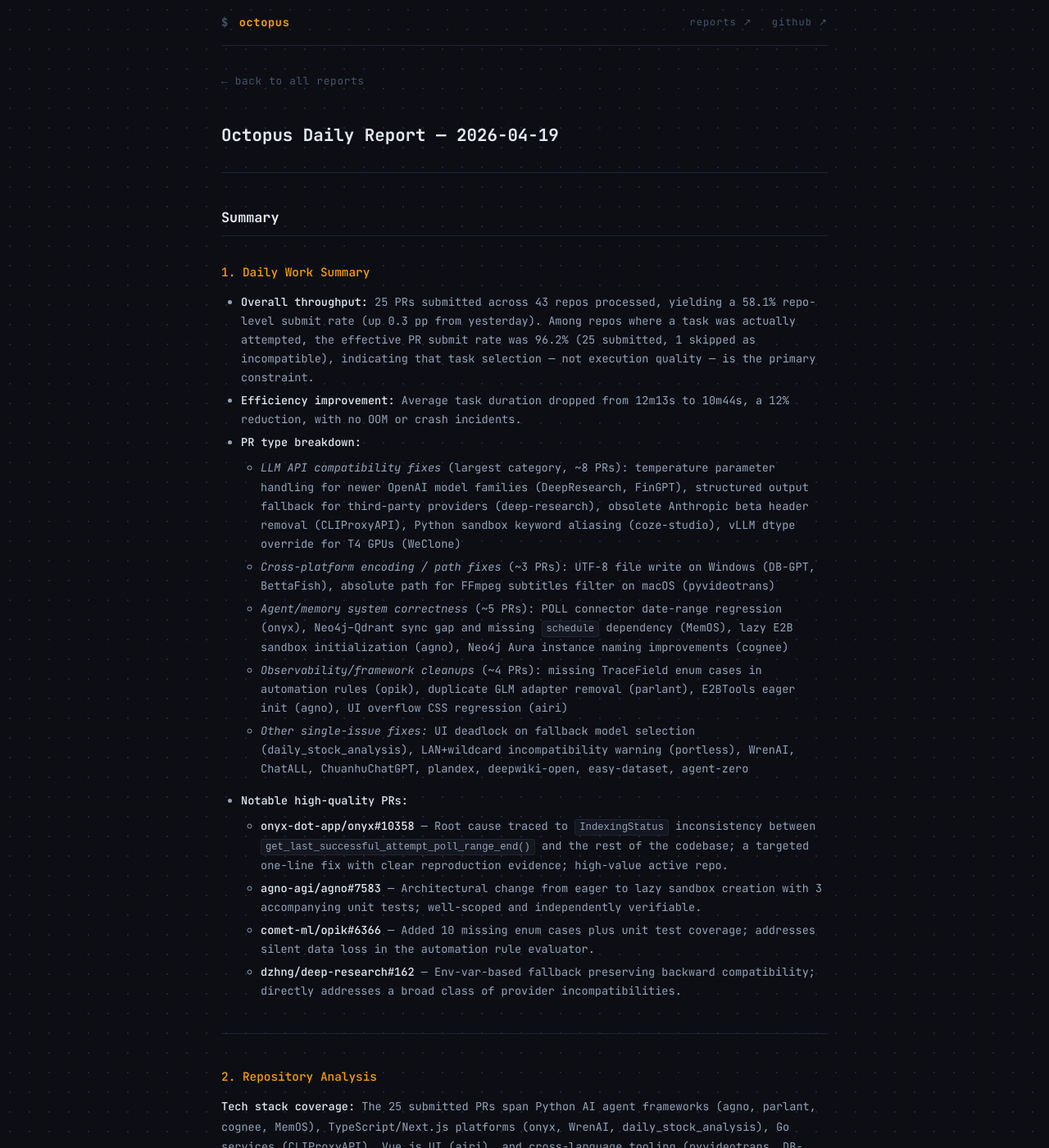
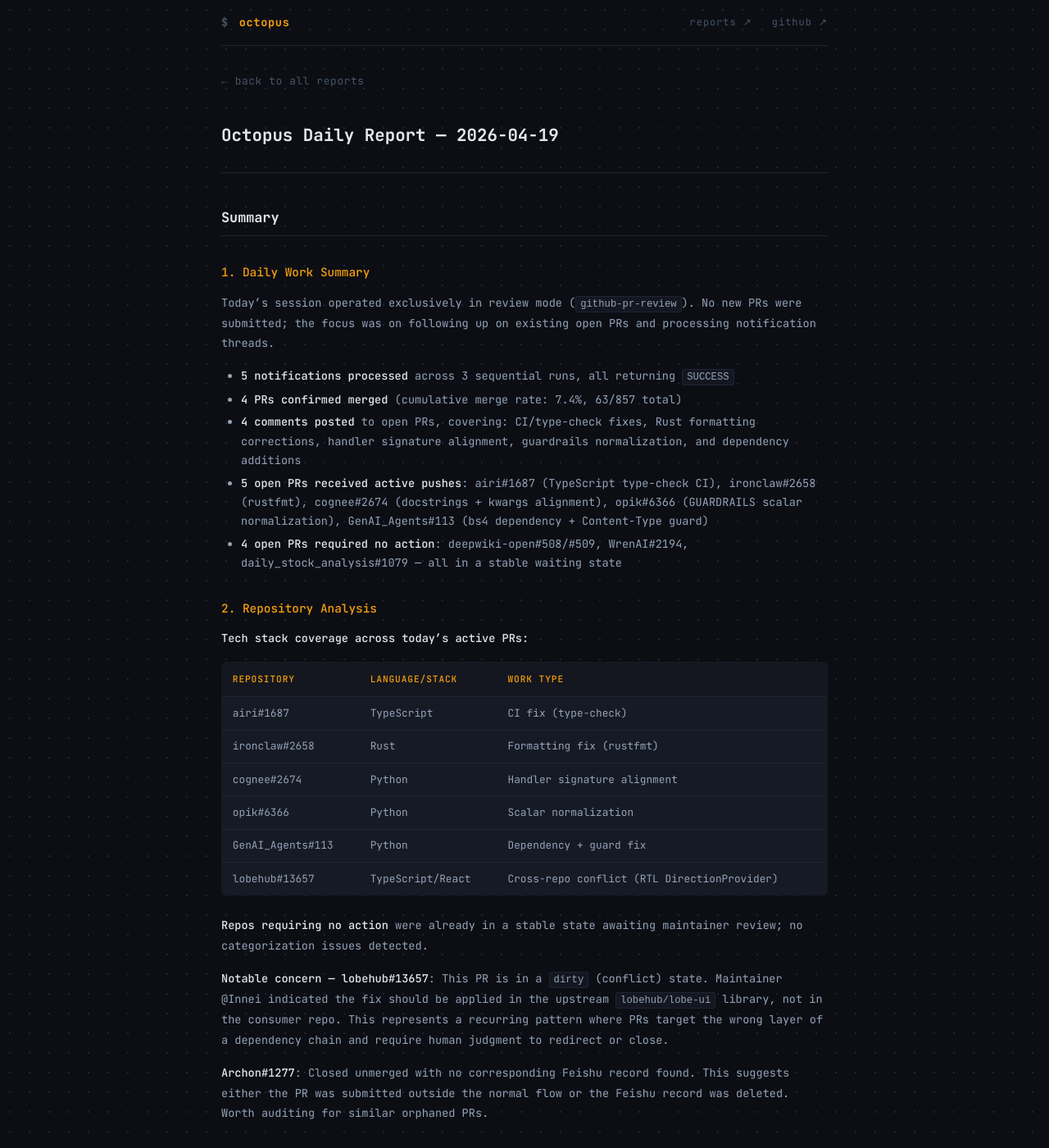
Before and after one commit to octo-patch/daily-reports, a Jekyll site: the page built from 2026-04/2026-04-19.md, in a window 1280 px wide and 1400 px high. Shown: the whole window at 82% size. Built offline with Jekyll 4.4.1, drawn with Linux system fonts in a browser that asks for light colours; some of the changed text lies outside the part shown.

Commit message:
daily report: 2026-04-19

```diff
--- a/2026-04/2026-04-19.md
+++ b/2026-04/2026-04-19.md
@@ -1,83 +1,71 @@
 ---
 layout: report
 title: "Octopus Daily Report — 2026-04-19"
-summary: "- **Overall throughput:** 25 PRs submitted across 43 repos processed, yielding a 58.1% repo-level submit rate (up 0.3 pp from yesterday). Among repos where a task was actually attempted, the effective"
+summary: "Todays session operated exclusively in review mode (`github-pr-review`). No new PRs were submitted; the focus was on following up on existing open PRs and processing notification threads."
 ---
 
 ## Summary
 
 ### 1. Daily Work Summary
 
-- **Overall throughput:** 25 PRs submitted across 43 repos processed, yielding a 58.1% repo-level submit rate (up 0.3 pp from yesterday). Among repos where a task was actually attempted, the effective PR submit rate was 96.2% (25 submitted, 1 skipped as incompatible), indicating that task selection — not execution quality — is the primary constraint.
-- **Efficiency improvement:** Average task duration dropped from 12m13s to 10m44s, a 12% reduction, with no OOM or crash incidents.
-- **PR type breakdown:**
-  - *LLM API compatibility fixes* (largest category, ~8 PRs): temperature parameter handling for newer OpenAI model families (DeepResearch, FinGPT), structured output fallback for third-party providers (deep-research), obsolete Anthropic beta header removal (CLIProxyAPI), Python sandbox keyword aliasing (coze-studio), vLLM dtype override for T4 GPUs (WeClone)
-  - *Cross-platform encoding / path fixes* (~3 PRs): UTF-8 file write on Windows (DB-GPT, BettaFish), absolute path for FFmpeg subtitles filter on macOS (pyvideotrans)
-  - *Agent/memory system correctness* (~5 PRs): POLL connector date-range regression (onyx), Neo4j–Qdrant sync gap and missing `schedule` dependency (MemOS), lazy E2B sandbox initialization (agno), Neo4j Aura instance naming improvements (cognee)
-  - *Observability/framework cleanups* (~4 PRs): missing TraceField enum cases in automation rules (opik), duplicate GLM adapter removal (parlant), E2BTools eager init (agno), UI overflow CSS regression (airi)
-  - *Other single-issue fixes:* UI deadlock on fallback model selection (daily_stock_analysis), LAN+wildcard incompatibility warning (portless), WrenAI, ChatALL, ChuanhuChatGPT, plandex, deepwiki-open, easy-dataset, agent-zero
-- **Notable high-quality PRs:**
-  - **onyx-dot-app/onyx#10358** — Root cause traced to `IndexingStatus` inconsistency between `get_last_successful_attempt_poll_range_end()` and the rest of the codebase; a targeted one-line fix with clear reproduction evidence; high-value active repo.
-  - **agno-agi/agno#7583** — Architectural change from eager to lazy sandbox creation with 3 accompanying unit tests; well-scoped and independently verifiable.
-  - **comet-ml/opik#6366** — Added 10 missing enum cases plus unit test coverage; addresses silent data loss in the automation rule evaluator.
-  - **dzhng/deep-research#162** — Env-var-based fallback preserving backward compatibility; directly addresses a broad class of provider incompatibilities.
+Today's session operated exclusively in review mode (`github-pr-review`). No new PRs were submitted; the focus was on following up on existing open PRs and processing notification threads.
 
----
+- **5 notifications processed** across 3 sequential runs, all returning `SUCCESS`
+- **4 PRs confirmed merged** (cumulative merge rate: 7.4%, 63/857 total)
+- **4 comments posted** to open PRs, covering: CI/type-check fixes, Rust formatting corrections, handler signature alignment, guardrails normalization, and dependency additions
+- **5 open PRs received active pushes**: airi#1687 (TypeScript type-check CI), ironclaw#2658 (rustfmt), cognee#2674 (docstrings + kwargs alignment), opik#6366 (GUARDRAILS scalar normalization), GenAI_Agents#113 (bs4 dependency + Content-Type guard)
+- **4 open PRs required no action**: deepwiki-open#508/#509, WrenAI#2194, daily_stock_analysis#1079 — all in a stable waiting state
 
 ### 2. Repository Analysis
 
-**Tech stack coverage:**
-The 25 submitted PRs span Python AI agent frameworks (agno, parlant, cognee, MemOS), TypeScript/Next.js platforms (onyx, WrenAI, daily_stock_analysis), Go services (CLIProxyAPI), Vue.js UI (airi), and cross-language tooling (pyvideotrans, DB-GPT). Coverage is broad with no obvious gap; the LLM framework category is well-represented.
+**Tech stack coverage across today's active PRs:**
 
-**High-value repos (active, high-star, strong maintainer signal):**
-onyx-dot-app/onyx, agno-agi/agno, comet-ml/opik, eosphoros-ai/DB-GPT, coze-dev/coze-studio, emcie-co/parlant. These are all actively maintained with recent pushes (within 24–48 hours of task execution).
+| Repository | Language/Stack | Work Type |
+|---|---|---|
+| airi#1687 | TypeScript | CI fix (type-check) |
+| ironclaw#2658 | Rust | Formatting fix (rustfmt) |
+| cognee#2674 | Python | Handler signature alignment |
+| opik#6366 | Python | Scalar normalization |
+| GenAI_Agents#113 | Python | Dependency + guard fix |
+| lobehub#13657 | TypeScript/React | Cross-repo conflict (RTL DirectionProvider) |
 
-**Skipped repo categorization:**
+**Repos requiring no action** were already in a stable state awaiting maintainer review; no categorization issues detected.
 
-| Reason | Count | Representative Examples |
-|---|---|---|
-| All actionable issues assigned or have open PRs | 5 | 1Panel-dev/MaxKB, meta-llama/llama-cookbook, arc53/DocsGPT, elizaOS/eliza, InsForge/InsForge |
-| Feature requests / enhancements only | 3 | humanlayer/12-factor-agents (docs-only), vercel-ai-sdk (no actionable bugs), various |
-| Explicit anti-AI-PR / contribution policy | 1 | camel-ai/camel (CONTRIBUTING.md bans unsolicited LLM PRs) |
-| Repo inactivity (>12 months) | 1 | TransformerOptimus/SuperAGI (last push 2025-01-22) |
-| No open issues | 2 | zhebrak/llm-cluster-simulator, distil-labs/distil-dlthub-models-from-traces |
+**Notable concern — lobehub#13657**: This PR is in a `dirty` (conflict) state. Maintainer @Innei indicated the fix should be applied in the upstream `lobehub/lobe-ui` library, not in the consumer repo. This represents a recurring pattern where PRs target the wrong layer of a dependency chain and require human judgment to redirect or close.
 
-**Data quality note:** Two log entries (NousResearch/hermes-agent, algorithmicsuperintelligence/openevolve) carry `Status=SKIPPED` in their log headers despite reporting a total of 4 PRs submitted (PR #12363, #12366, #455, #456) in their body text and REPO_BRIEF. These PRs do not appear in the official PR Summary list, suggesting a log status labeling inconsistency. If these 4 PRs were correctly counted, the actual submitted total would be 29, not 25. This warrants investigation of the status-labeling logic in the task runner.
-
----
+**Archon#1277**: Closed unmerged with no corresponding Feishu record found. This suggests either the PR was submitted outside the normal flow or the Feishu record was deleted. Worth auditing for similar orphaned PRs.
 
 ### 3. Issues & Failure Analysis
 
-**Timeout failures (2 workers):**
-No specific repo or error detail is available in the provided data. Both timed-out workers recovered (no crash/OOM), suggesting transient overload or a particularly large repo scan rather than a systematic bug. The 2 affected repos are unidentified — recommend adding repo name to timeout log entries for future diagnostics.
+**No failures or timeouts** were recorded today. All 3 runs completed with `SUCCESS`.
 
-**Skipped-repo patterns:**
-- The dominant skip reason is "all actionable issues already covered" — maintainers are assigning or linking PRs quickly in active repos. This is an upstream queue selection issue, not a bot execution issue.
-- camel-ai/camel's anti-AI policy is a known constraint (already in memory); it should be filtered at queue entry time rather than consuming a worker slot.
-- SuperAGI's inactivity was correctly detected and skipped; the 12-month threshold filter is working.
-- humanlayer/12-factor-agents is a pure documentation/principles repo with no application code — this type of repo should be excluded at queue selection.
+**Structural issue — cross-repo dependency mismatch (lobehub#13657)**:
+- Root cause: the bot submitted a fix to a consumer repository when the correct fix location is the upstream UI library
+- This is an upstream task selection issue, not a bot execution issue
+- The bot correctly identified and reported the problem after maintainer feedback, but could not autonomously resolve it
+- Recommended action: add a detection heuristic for repos that are thin wrappers over a separate UI library; flag these for human review before submission
 
-**Bot vs. task selection issues:**
-- Bot execution quality appears high: 0 OOM, 0 test failures, 0 incompatible submissions today.
-- The primary inefficiency is queue composition: docs-only repos, policy-blocked repos, and repos where all issues are already assigned are consuming worker capacity without output. Estimated wasted slots today: at least 4–5 (camel, 12-factor-agents, SuperAGI, llm-cluster-simulator, distil-dlthub-models).
-
----
+**Orphaned PR (Archon#1277)**:
+- Closed without merge, no Feishu record
+- Insufficient data to determine root cause (PR may have been manually submitted or record cleanup may have occurred)
 
 ### 4. PR Follow-up Tracking
 
-**Today's review activity:** No new notifications, merges, closes, or comments were recorded. No new maintainer feedback to analyze for today.
+**Cumulative merge rate: 7.4% (63 / 857)** — this remains low and warrants ongoing analysis.
 
-**Cumulative merge rate analysis:**
-- 857 total PRs submitted, 63 merged: **7.4% merge rate**
-- This is low relative to typical open-source contribution merge rates (15–30% for well-targeted bug fixes). Possible causes:
-  1. **Maintainer response latency:** Many target repos are large, multi-contributor projects where PR review queues are long. PRs may be correct but not yet reviewed.
-  2. **PR age distribution unknown:** Without submission date per PR, it is not possible to separate "not yet reviewed" from "rejected without comment." If most of the 857 PRs are recent (past 2–4 weeks), a 7.4% merge rate at this stage is plausible.
-  3. **Inactive or low-maintainer-bandwidth repos in the queue:** Repos like SuperAGI (caught today but may have had past submissions) and docs-heavy repos may have contributed to closed-without-merge outcomes.
-  4. **PR description quality:** No pattern can be assessed from today's data since review activity is zero, but this should be monitored as merged PRs accumulate.
+**Maintainer feedback patterns observed today:**
 
-**Actionable recommendations:**
-- Filter camel-ai/camel and other repos with explicit anti-AI-PR policies from the queue permanently; each run on these repos wastes a worker slot.
-- Add a "docs-only / no application code" classifier to the queue to exclude repos like humanlayer/12-factor-agents at intake.
-- Instrument timeout failures with repo name and last-known step to enable post-hoc diagnosis.
-- Once review activity resumes, track which PR authors/repos generate merge vs. close events to identify low-yield repo categories for de-prioritization.
-- Investigate the Status=SKIPPED / PRs-submitted inconsistency in log entries for NousResearch/hermes-agent and algorithmicsuperintelligence/openevolve to ensure the Feishu table and aggregate counts are accurate.
+- **Cross-repo redirection** (lobehub): Maintainer explicitly redirected the fix to a different repository. This type of rejection is not a quality issue but a scoping issue — the bot targeted the wrong repo.
+- **Active engagement with fixes** (cognee, opik, GenAI_Agents, daily_stock_analysis): Maintainers or reviewers (including coderabbit) left comments that were responded to; PRs remain open and under review. These are healthy signals.
+- **Responsive maintainer**: lobehub/@Innei provided prompt, specific feedback — this repo should be prioritized for follow-up if a corrected PR in `lobe-ui` is opened.
+
+**Low merge rate contributing factors:**
+
+1. **Inactive or slow-reviewing repos** account for a significant portion — 4 of 11 PRs today needed no action because maintainers have not responded
+2. **Scoping errors** (wrong repo layer, as in lobehub) result in closed-without-merge outcomes that inflate the denominator without realistic merge potential
+3. **Feishu queue composition**: 525 failed records vs 766 success in the Feishu table suggests a non-trivial portion of historical submissions either failed to land or were rejected upstream
+
+**Recommended priority adjustments:**
+- Deprioritize repositories where PRs have been open for more than 14 days with no maintainer activity
+- Flag repos where the submitted PR targets a consumer of a library rather than the library itself
+- Continue tracking `cognee`, `opik`, and `GenAI_Agents` — these maintainers are engaged and fixes are being reviewed
```
